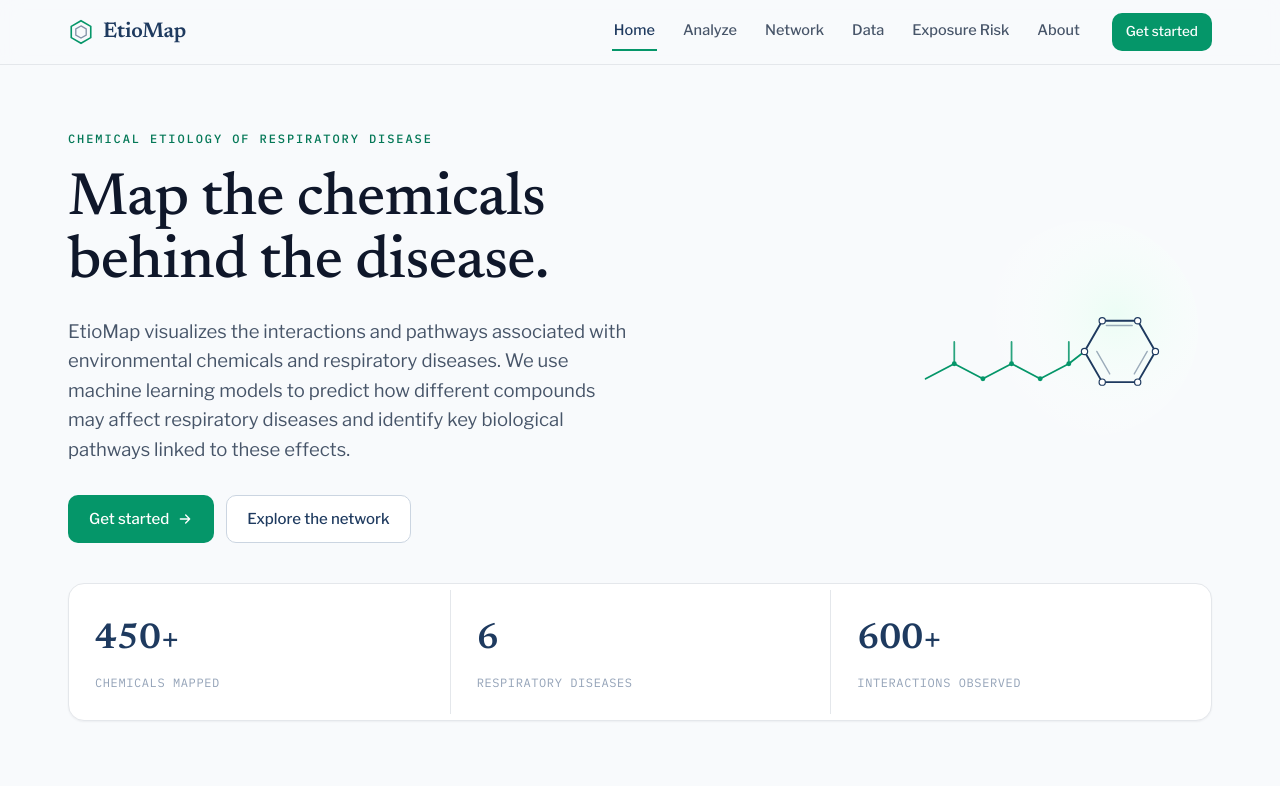
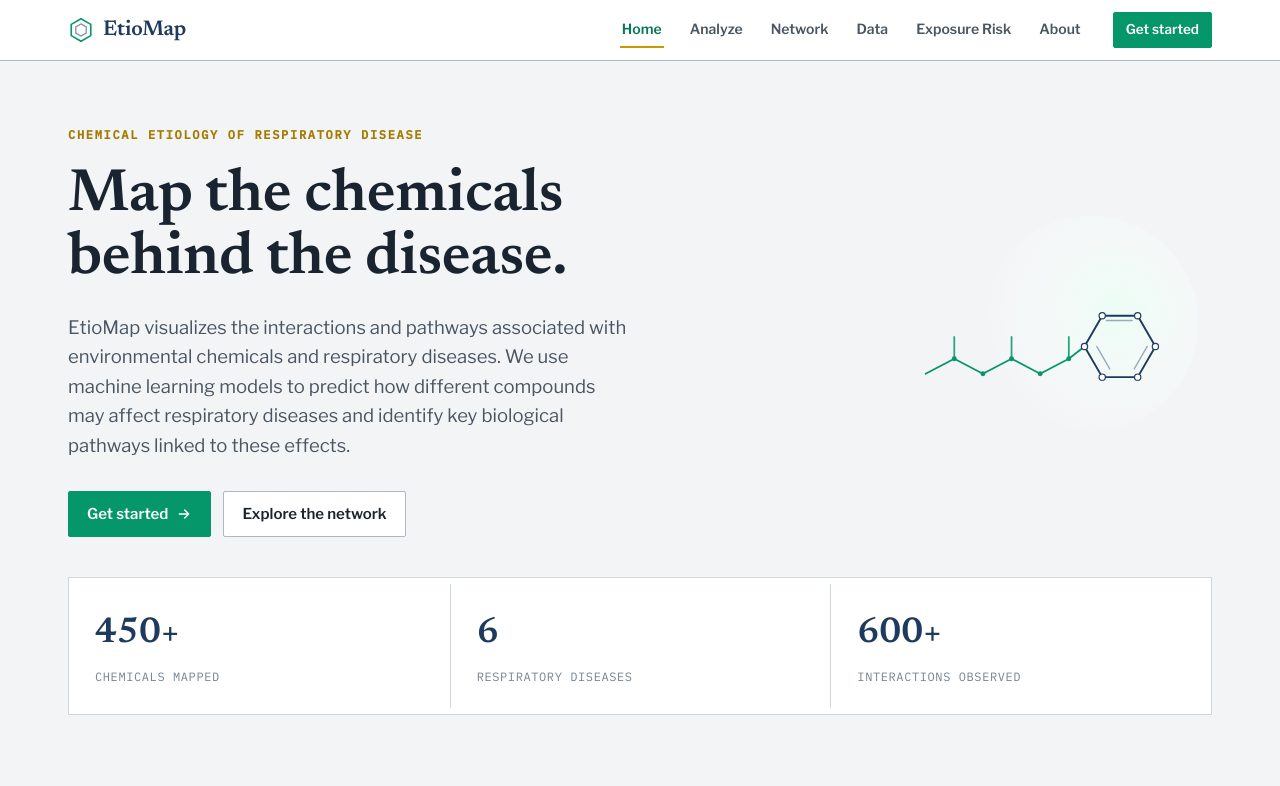
Before and after one commit to Shreyas23x/etiomap, a React (Vite) app in the folder 05_frontend/: page / in a window 1280 px wide. Shown: the top 786 px of the page. Built offline with nearby package versions, Linux system fonts and the light colour scheme.

Commit message:
Restyle: flat rectangular utilitarian theme (green + gold accent), squared Home boxes

```diff
--- a/05_frontend/src/pages/Home.jsx
+++ b/05_frontend/src/pages/Home.jsx
@@ -43,7 +43,7 @@ export default function Home() {
 
       {/* STATS */}
       <section className="wrap">
-        <div className="card" style={{ display: 'grid', gridTemplateColumns: 'repeat(3,1fr)', padding: '6px 0' }}>
+        <div className="card" style={{ display: 'grid', gridTemplateColumns: 'repeat(3,1fr)', padding: '6px 0', borderRadius: 0 }}>
           {stats.map((s, i) => (
             <div key={i} style={{ padding: '22px 26px', borderLeft: i ? '1px solid var(--border)' : 'none' }}>
               <div className="serif" style={{ fontSize: 36, color: 'var(--navy)', fontWeight: 600 }}>{s.n}</div>
@@ -55,7 +55,7 @@ export default function Home() {
 
       {/* HOW */}
       <section className="wrap" style={{ marginTop: 72 }}>
-        <div className="card" style={{ padding: 36 }}>
+        <div className="card" style={{ padding: 36, borderRadius: 0 }}>
           <span className="eyebrow">How it works</span>
           <div style={{ display: 'grid', gridTemplateColumns: 'repeat(3,1fr)', gap: 28, marginTop: 22 }}>
             {steps.map(([t, d], i) => (
@@ -71,7 +71,7 @@ export default function Home() {
 
       {/* CTA */}
       <section className="wrap" style={{ marginTop: 40 }}>
-        <div style={{ background: 'var(--navy)', borderRadius: 'var(--radius-lg)', padding: '44px 40px', display: 'flex', alignItems: 'center', justifyContent: 'space-between', flexWrap: 'wrap', gap: 20 }}>
+        <div style={{ background: 'var(--navy)', borderRadius: 0, padding: '44px 40px', display: 'flex', alignItems: 'center', justifyContent: 'space-between', flexWrap: 'wrap', gap: 20 }}>
           <div>
             <h2 className="serif" style={{ color: '#fff', fontSize: 28 }}>Start mapping associations.</h2>
             <p style={{ color: '#cbd5e1', marginTop: 6, fontSize: 15.5 }}>Score a compound, rank a disease, or explore the whole network.</p>
--- a/05_frontend/src/theme.css
+++ b/05_frontend/src/theme.css
@@ -1,18 +1,19 @@
 :root{
-  /* Swiss-Modernism light palette */
+  /* Utilitarian scientific palette — flat, green primary, gold accent (MetaboAnalyst/CTD feel) */
   --navy:#1e3a5f; --navy-700:#16304f; --navy-50:#eef3f8;
-  --blue:#2563eb; --emerald:#059669; --emerald-700:#047857; --emerald-50:#ecfdf5;
-  --bg:#f8fafc; --surface:#ffffff; --muted:#f1f5f9; --muted-2:#e8edf3;
-  --border:#e4e7eb; --border-strong:#cbd5e1;
-  --text:#0f172a; --text-2:#475569; --text-3:#94a3b8;
-  --danger:#dc2626; --warn:#d97706;
+  --blue:#2563eb; --emerald:#059669; --emerald-700:#047857; --emerald-50:#e8f3ee;
+  --accent:#c99700; --accent-700:#a67c00; --accent-50:#fbf4dd;   /* gold/yellow accent */
+  --bg:#f2f4f6; --surface:#ffffff; --muted:#eceff2; --muted-2:#dfe4e9;
+  --border:#cfd6dd; --border-strong:#aeb8c2;
+  --text:#1a2430; --text-2:#495562; --text-3:#78838f;
+  --danger:#c0392b; --warn:#b8860b;
   /* compound classes */
-  --c-env:#d97706; --c-drug:#2563eb; --c-endo:#7c3aed; --c-other:#64748b; --c-reagent:#db2777;
-  --known:#059669; --novel:#94a3b8;
-  --radius:10px; --radius-lg:16px;
-  --shadow-sm:0 1px 2px rgba(15,23,42,.05);
-  --shadow:0 4px 16px rgba(15,23,42,.07);
-  --shadow-lg:0 12px 40px rgba(15,23,42,.10);
+  --c-env:#c77d00; --c-drug:#1f5fbf; --c-endo:#6b3fa0; --c-other:#5a6b7a; --c-reagent:#b03a6e;
+  --known:#059669; --novel:#8a97a5;
+  --radius:2px; --radius-lg:2px;
+  --shadow-sm:none;
+  --shadow:0 1px 0 rgba(26,36,48,.06);
+  --shadow-lg:0 2px 8px rgba(26,36,48,.10);
   --maxw:1200px;
   --serif:'Newsreader',Georgia,serif;
   --sans:'Libre Franklin',system-ui,sans-serif;
@@ -21,58 +22,58 @@
 *{box-sizing:border-box}
 html,body{margin:0;padding:0}
 body{font-family:var(--sans);background:var(--bg);color:var(--text);font-size:16px;line-height:1.6;-webkit-font-smoothing:antialiased}
-a{color:var(--blue);text-decoration:none}
+a{color:var(--emerald-700);text-decoration:none}
 a:hover{text-decoration:underline}
-h1,h2,h3,h4{margin:0;line-height:1.15;font-weight:500;letter-spacing:-.01em}
+h1,h2,h3,h4{margin:0;line-height:1.18;font-weight:600;letter-spacing:-.005em}
 .serif{font-family:var(--serif)}
 .mono{font-family:var(--mono)}
 .wrap{max-width:var(--maxw);margin:0 auto;padding:0 28px}
-.eyebrow{font-family:var(--mono);font-size:12px;letter-spacing:.16em;text-transform:uppercase;color:var(--emerald-700);font-weight:500}
+.eyebrow{font-family:var(--mono);font-size:12px;letter-spacing:.14em;text-transform:uppercase;color:var(--accent-700);font-weight:600}
 .muted{color:var(--text-2)}
 .hr{height:1px;background:var(--border);border:0;margin:0}
 
-/* buttons */
-.btn{font-family:var(--sans);font-size:15px;font-weight:500;border-radius:var(--radius);padding:11px 20px;cursor:pointer;border:1px solid transparent;display:inline-flex;align-items:center;justify-content:center;gap:8px;transition:all .16s ease;text-decoration:none;text-align:center}
-.btn:focus-visible{outline:3px solid rgba(37,99,235,.4);outline-offset:2px}
-.btn-primary{background:var(--emerald);color:#fff}
-.btn-primary:hover{background:var(--emerald-700);text-decoration:none}
-.btn-dark{background:var(--navy);color:#fff}
+/* buttons — flat, square, no transform/opacity transitions */
+.btn{font-family:var(--sans);font-size:15px;font-weight:600;border-radius:var(--radius);padding:10px 18px;cursor:pointer;border:1px solid transparent;display:inline-flex;align-items:center;justify-content:center;gap:8px;transition:background-color .12s ease,border-color .12s ease,color .12s ease;text-decoration:none;text-align:center}
+.btn:focus-visible{outline:2px solid var(--emerald);outline-offset:1px}
+.btn-primary{background:var(--emerald);color:#fff;border-color:var(--emerald)}
+.btn-primary:hover{background:var(--emerald-700);border-color:var(--emerald-700);text-decoration:none}
+.btn-dark{background:var(--navy);color:#fff;border-color:var(--navy)}
 .btn-dark:hover{background:var(--navy-700);text-decoration:none}
-.btn-ghost{background:var(--surface);color:var(--navy);border-color:var(--border-strong)}
-.btn-ghost:hover{border-color:var(--navy);text-decoration:none;background:var(--navy-50)}
-.btn:disabled{opacity:.45;cursor:not-allowed}
-.btn-sm{padding:7px 13px;font-size:13.5px}
+.btn-ghost{background:var(--surface);color:var(--text);border-color:var(--border-strong)}
+.btn-ghost:hover{border-color:var(--emerald);color:var(--emerald-700);text-decoration:none;background:var(--surface)}
+.btn:disabled{opacity:.5;cursor:not-allowed}
+.btn-sm{padding:6px 12px;font-size:13.5px}
 
-/* surfaces */
-.card{background:var(--surface);border:1px solid var(--border);border-radius:var(--radius-lg);box-shadow:var(--shadow-sm)}
-.tag{display:inline-flex;align-items:center;font-family:var(--mono);font-size:11px;font-weight:500;padding:2px 9px;border-radius:20px;letter-spacing:.03em}
-.tag-known{background:var(--emerald-50);color:var(--emerald-700)}
-.tag-novel{background:var(--muted);color:var(--text-2)}
-.tag-model{background:#eef2ff;color:#4338ca}
-a.tag-known:hover{text-decoration:none;filter:brightness(.96)}
+/* surfaces — bordered rectangles, minimal shadow */
+.card{background:var(--surface);border:1px solid var(--border);border-radius:var(--radius);box-shadow:var(--shadow-sm)}
+.tag{display:inline-flex;align-items:center;font-family:var(--mono);font-size:11px;font-weight:600;padding:1px 7px;border-radius:2px;letter-spacing:.03em;border:1px solid transparent}
+.tag-known{background:var(--emerald-50);color:var(--emerald-700);border-color:#bfe0d1}
+.tag-novel{background:var(--muted);color:var(--text-2);border-color:var(--border)}
+.tag-model{background:var(--accent-50);color:var(--accent-700);border-color:#e7d59a}
+a.tag-known:hover{text-decoration:none;filter:none;background:#dcefe5}
 
-/* inputs */
-label.fld{display:block;font-size:13px;font-weight:500;color:var(--text-2);margin-bottom:6px}
-.input,select.input{width:100%;font-family:var(--sans);font-size:15px;padding:11px 13px;border:1px solid var(--border-strong);border-radius:var(--radius);background:var(--surface);color:var(--text)}
-.input:focus,select.input:focus{outline:none;border-color:var(--emerald);box-shadow:0 0 0 3px rgba(5,150,105,.14)}
+/* inputs — square */
+label.fld{display:block;font-size:13px;font-weight:600;color:var(--text-2);margin-bottom:6px}
+.input,select.input{width:100%;font-family:var(--sans);font-size:15px;padding:10px 12px;border:1px solid var(--border-strong);border-radius:var(--radius);background:var(--surface);color:var(--text)}
+.input:focus,select.input:focus{outline:none;border-color:var(--emerald);box-shadow:0 0 0 2px rgba(5,150,105,.18)}
 
-/* nav */
-.nav{position:sticky;top:0;z-index:50;background:rgba(248,250,252,.85);backdrop-filter:blur(10px);border-bottom:1px solid var(--border)}
-.nav-inner{max-width:var(--maxw);margin:0 auto;padding:0 28px;height:64px;display:flex;align-items:center;gap:24px}
-.nav a.navlink{font-size:14.5px;color:var(--text-2);font-weight:500;padding:6px 2px;border-bottom:2px solid transparent}
-.nav a.navlink:hover{color:var(--navy);text-decoration:none}
-.nav a.navlink.active{color:var(--navy);border-bottom-color:var(--emerald)}
+/* nav — solid (no blur/transparency), square active underline */
+.nav{position:sticky;top:0;z-index:50;background:var(--surface);border-bottom:1px solid var(--border-strong)}
+.nav-inner{max-width:var(--maxw);margin:0 auto;padding:0 28px;height:60px;display:flex;align-items:center;gap:24px}
+.nav a.navlink{font-size:14px;color:var(--text-2);font-weight:600;padding:6px 2px;border-bottom:2px solid transparent}
+.nav a.navlink:hover{color:var(--emerald-700);text-decoration:none}
+.nav a.navlink.active{color:var(--emerald-700);border-bottom-color:var(--accent)}
 
 /* tables */
 table.data{width:100%;border-collapse:collapse;font-size:14px}
-table.data th{text-align:left;font-family:var(--mono);font-size:11.5px;text-transform:uppercase;letter-spacing:.06em;color:var(--text-3);font-weight:500;padding:10px 14px;border-bottom:1px solid var(--border)}
-table.data td{padding:11px 14px;border-bottom:1px solid var(--muted)}
-table.data tr:hover td{background:var(--bg)}
+table.data th{text-align:left;font-family:var(--mono);font-size:11.5px;text-transform:uppercase;letter-spacing:.06em;color:var(--text-3);font-weight:600;padding:9px 14px;border-bottom:1px solid var(--border-strong);background:var(--muted)}
+table.data td{padding:10px 14px;border-bottom:1px solid var(--border)}
+table.data tr:hover td{background:var(--muted)}
 .num{font-family:var(--mono);font-variant-numeric:tabular-nums}
 
-/* likelihood bar */
-.lbar{position:relative;height:8px;border-radius:5px;background:var(--muted);overflow:hidden;min-width:90px}
-.lbar i{position:absolute;left:0;top:0;bottom:0;border-radius:5px;background:var(--emerald)}
+/* likelihood bar — single solid fill on an empty track, square */
+.lbar{position:relative;height:8px;border-radius:2px;background:var(--muted);border:1px solid var(--border);overflow:hidden;min-width:90px}
+.lbar i{position:absolute;left:0;top:0;bottom:0;border-radius:0;background:var(--emerald)}
 
 .grid-3{display:grid;grid-template-columns:repeat(3,1fr);gap:18px}
 .hero-grid{display:grid;grid-template-columns:1.08fr .92fr;gap:48px;align-items:center}
@@ -92,6 +93,6 @@ table.data tr:hover td{background:var(--bg)}
 }
 .spin{width:18px;height:18px;border:2.5px solid var(--border);border-top-color:var(--emerald);border-radius:50%;animation:sp .7s linear infinite;display:inline-block}
 @keyframes sp{to{transform:rotate(360deg)}}
-.fadein{animation:fi .4s ease}
-@keyframes fi{from{opacity:0;transform:translateY(6px)}to{opacity:1;transform:none}}
+/* no page fade-in / transparency transitions in the professional theme */
+.fadein{}
 @media(prefers-reduced-motion:reduce){*{animation:none!important;transition:none!important}}
```
Also changed, not shown: 1 other file (tests, documents, lock files or other folders).
